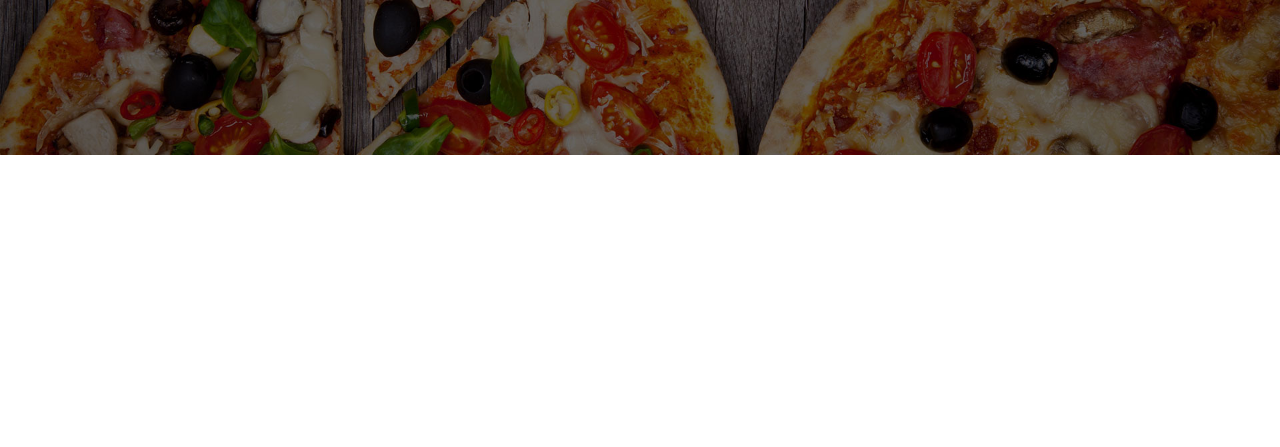
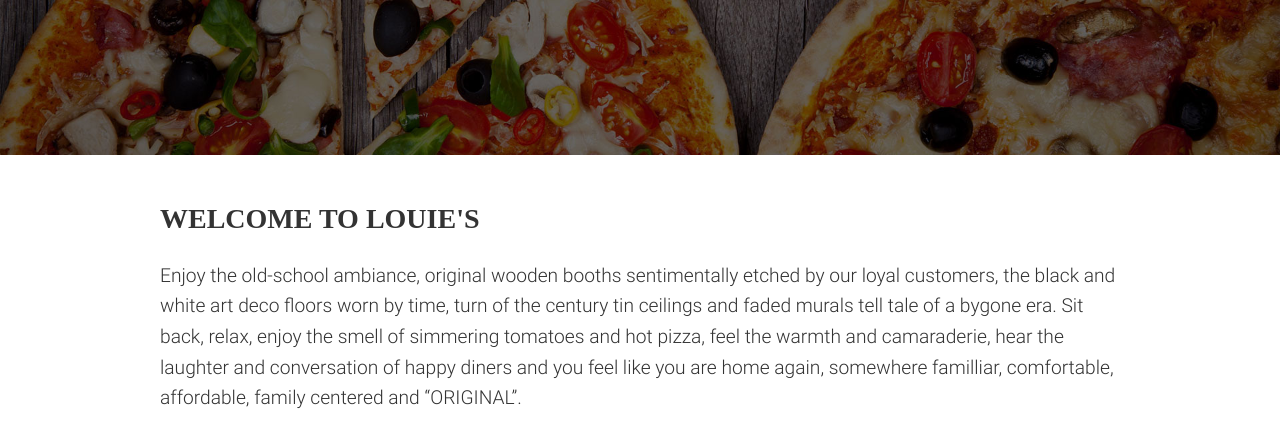
Before and after one commit to CodeLouisville/Old-FrontEndWebDev-ClassProject, a plain HTML site: page index.html in a window 1280 px wide. Shown: the part 485-932 px from the top of the page. Before the commit the page ends 800 px from the top, so only its background shows below. Drawn offline with Linux system fonts and the light colour scheme; a web font is replaced by a local one.

Commit message:
Completed Welcome section of week 2 solution

```diff
--- a/index.html
+++ b/index.html
@@ -71,8 +71,12 @@
 <!-- WELCOME -->
 
   <section id="welcome" class="welcome" name="menu">
-
-
+    <div class="wrap">
+      <div class="col span_2_of_2">
+        <h2>Welcome to <span class="red">Louie's</span></h2>
+        <p>Enjoy the old-school ambiance, original wooden booths sentimentally etched by our loyal customers, the black and white art deco floors worn by time, turn of the century tin ceilings and faded murals tell tale of a bygone era. Sit back, relax, enjoy the smell of simmering tomatoes and hot pizza, feel the warmth and camaraderie, hear the laughter and conversation of happy diners and you feel like you are home again, somewhere familliar, comfortable, affordable, family centered and “ORIGINAL”.</p>
+      </div>
+    </div>
   </section>
 
 <!-- WELCOME -->
@@ -87,12 +91,9 @@
 
 <!-- EMAIL -->
 
-<!-- HIDE
 <section id="email-list" class="email-list">
 
 </section>
-
--->
 
 <!-- EMAIL -->
 
```
